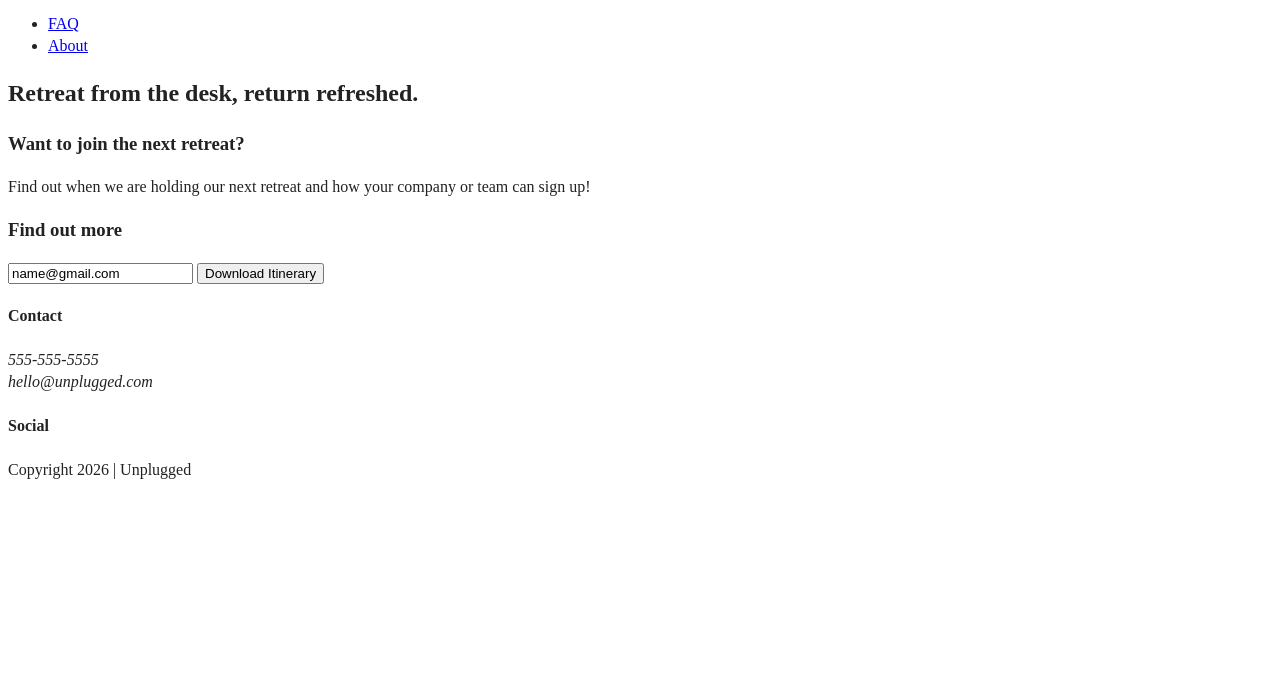
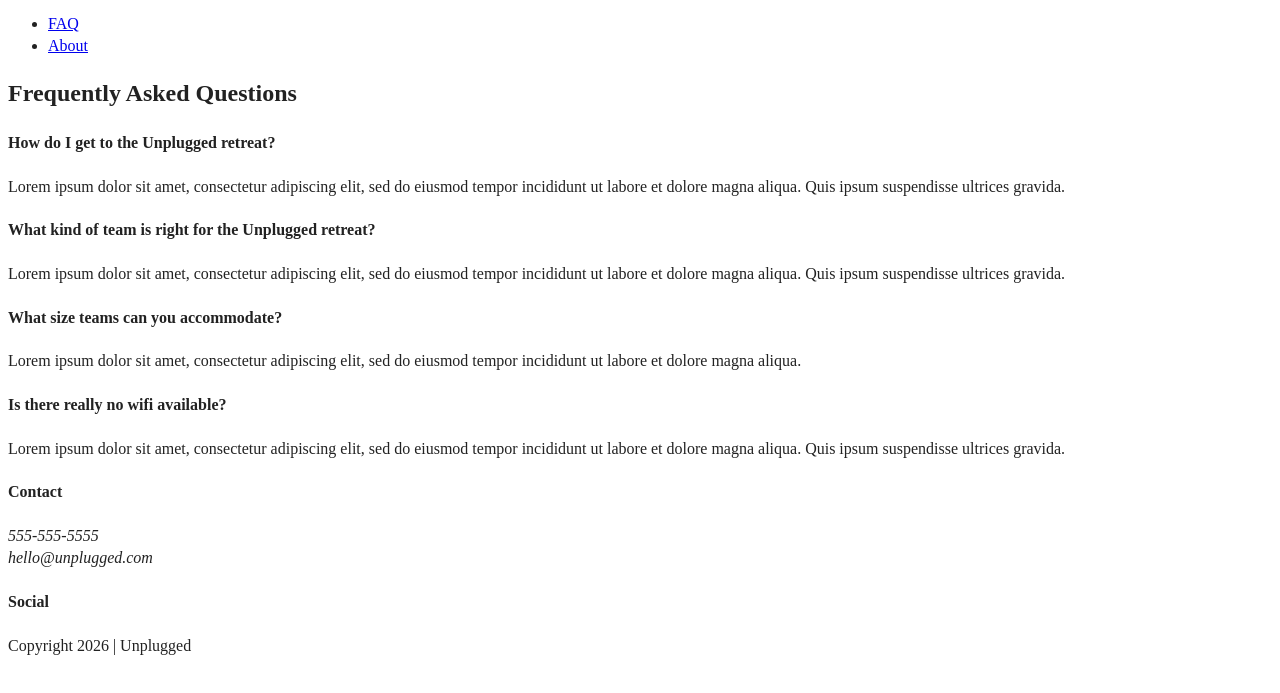
Before and after one commit to AB-dev-code/Unplugged, a website built with webpack: page html5-boilerplate_v9.0.0/faq/index.html in a window 1280 px wide. Shown: the part 35-728 px from the top of the page. Built offline with nearby package versions, Linux system fonts and the light colour scheme.

Commit message:
Added initial code to faq page

```diff
--- a/html5-boilerplate_v9.0.0/faq/index.html
+++ b/html5-boilerplate_v9.0.0/faq/index.html
@@ -4,7 +4,7 @@
 <head>
   <meta charset="utf-8">
   <meta name="viewport" content="width=device-width, initial-scale=1">
-  <title></title>
+  <title>FAQ | Unplugged Retreat</title>
   <link rel="stylesheet" href="../css/style.css">
   <meta name="description" content="">
 
@@ -29,8 +29,8 @@
       <div class="header-divider"></div>
       <nav>
         <ul>
-          <li><a href="faq/index.html" rel="noopener">FAQ</a></li>
-          <li><a href="about/index.html" rel="noopener">About</a></li>
+          <li><a href="index.html" rel="noopener">FAQ</a></li>
+          <li><a href="../about/index.html" rel="noopener">About</a></li>
         </ul>
       </nav>
     </div>
@@ -38,28 +38,41 @@
 
     <main>
 
-    <section>
+        <section class="faq">
           <div class="content-wrapper">
-        <h1>Retreat from the desk, return refreshed.</h1>
+            <h2>Frequently Asked Questions</h2>
+            <div class="faq-content">
+              <h4>How do I get to the Unplugged retreat?</h4>
+              <p>Lorem ipsum dolor sit amet, consectetur adipiscing elit, sed do eiusmod tempor
+                incididunt ut labore et dolore magna aliqua. Quis ipsum suspendisse ultrices
+                gravida.
+              </p>
             </div>
+            <div class="faq-content">
+              <h4>What kind of team is right for the Unplugged retreat?</h4>
+              <p>Lorem ipsum dolor sit amet, consectetur adipiscing elit, sed do eiusmod tempor
+                incididunt ut labore et dolore magna aliqua. Quis ipsum suspendisse ultrices
+                gravida.
+              </p>
+            </div>
+            <div class="faq-content">
+              <h4>What size teams can you accommodate?</h4>
+              <p>Lorem ipsum dolor sit amet, consectetur adipiscing elit, sed do eiusmod tempor
+                incididunt ut labore et dolore magna aliqua.
+              </p>
+            </div>
+            <div class="faq-content">
+              <h4>Is there really no wifi available?</h4>
+              <p>Lorem ipsum dolor sit amet, consectetur adipiscing elit, sed do eiusmod tempor
+                incididunt ut labore et dolore magna aliqua. Quis ipsum suspendisse ultrices
+                gravida.
+              </p>
+            </div>
+          </div>
+          <!-- faq content wrapper ends -->
         </section>
 
-    <aside>
-      <div class="content-wrapper">
-        <div class="form-description">
-          <h3>Want to join the next retreat?</h3>
-          <p>Find out when we are holding our next retreat and how your company or team can sign up!</p>
-        </div>
-        <div class="form">
-          <h3>Find out more</h3>
-          <input type="text" name="name" value="name@gmail.com">
-          <input type="button" value="Download Itinerary">
-        </div>
-      </div>
-    </aside>
-
     </main>
-  <!-- main wrapper -->
 
   <footer>
 
@@ -75,9 +88,11 @@
         </div>
           <div class="social">
             <h4>Social</h4>
+            <div class="social-icons">
             <p><a href="https://www.facebook.com/yoursite" target="_blank" rel="noopener"></a></p>
             <p><a href="https://www.twitter.com/yoursite" target="_blank" rel="noopener"></a></p>
             <p><a href="https://www.instagram.com/yoursite" target="_blank" rel="noopener"></a></p>
+          </div>
         </div>
       </div>
       <!--footer content ends -->
```
Also changed, not shown: html5-boilerplate_v9.0.0/about/index.html (+2 -2 lines). Lines whose indentation alone changed are shown as unchanged.
